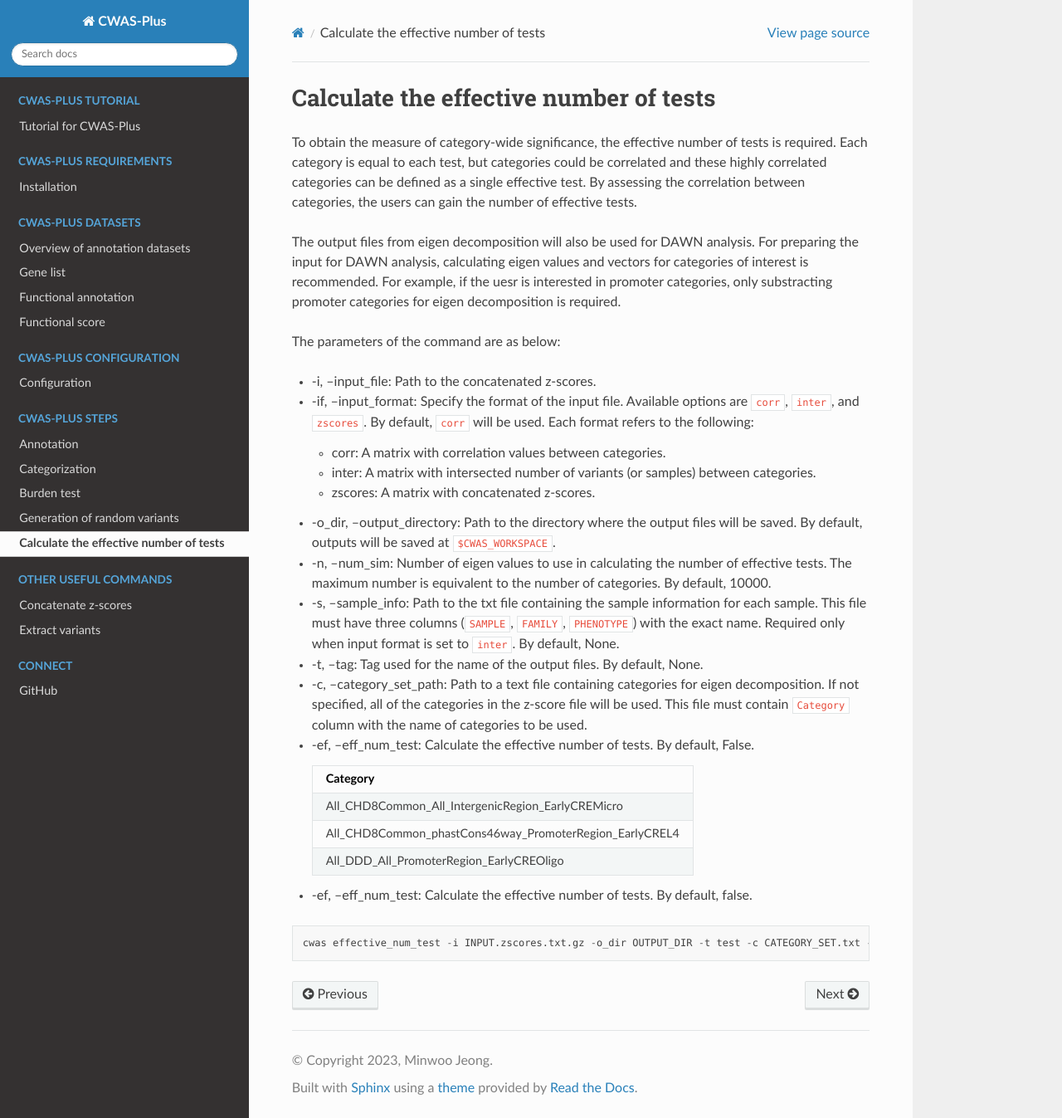
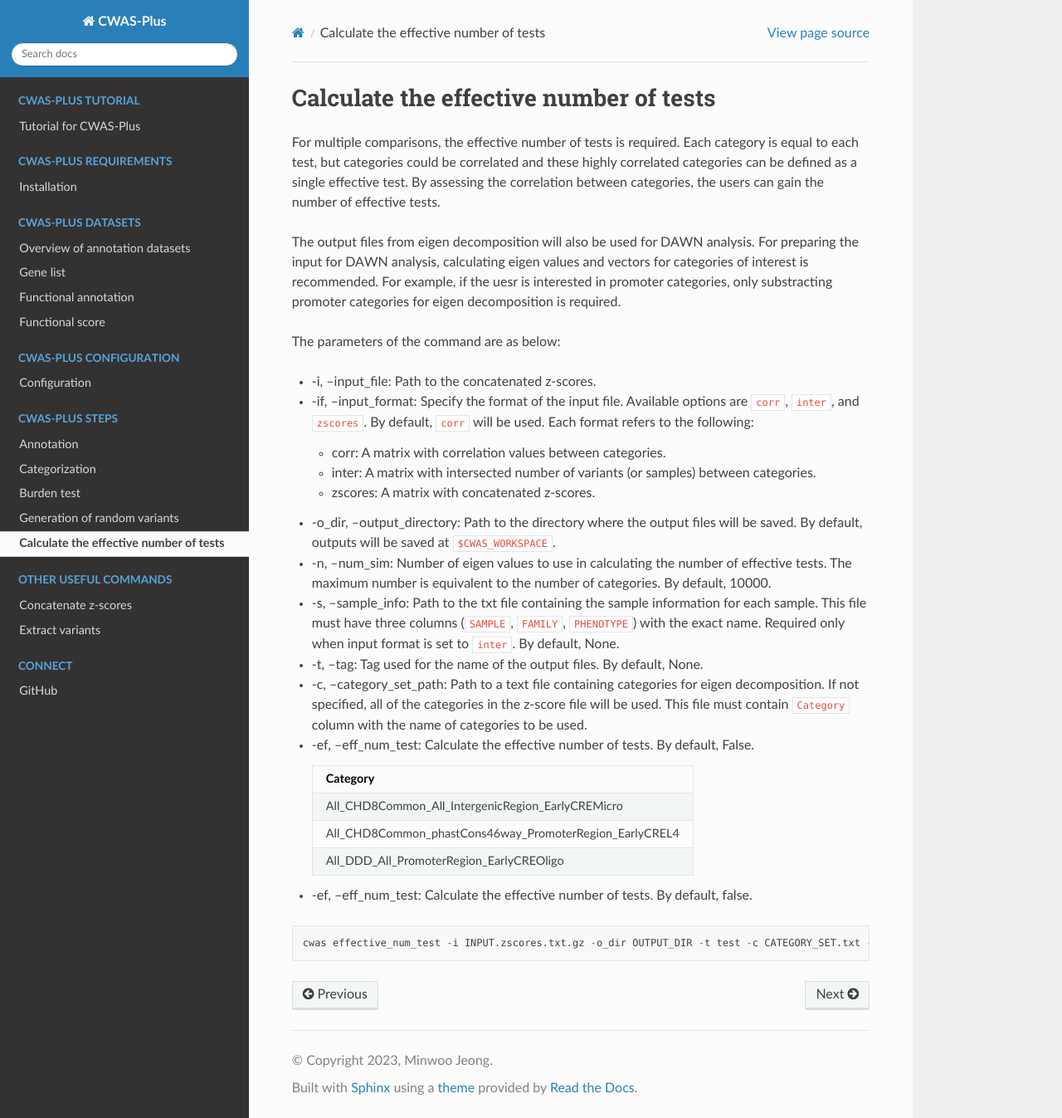
Before and after one commit to joonan-lab/cwas, a Sphinx documentation site: the page built from docs/steps/effective_num_test.rst, in a window 1280 px wide and 1347 px high. Shown: the whole window at 83% size. Built offline with Sphinx 7.4.7 and the Read the Docs theme 2.0.0, drawn with Linux system fonts in a browser that asks for light colours.

Commit message:
Update effective_num_test.rst

```diff
--- a/docs/steps/effective_num_test.rst
+++ b/docs/steps/effective_num_test.rst
@@ -4,7 +4,7 @@
 Calculate the effective number of tests
 ========================================
 
-To obtain the measure of category-wide significance, the effective number of tests is required. Each category is equal to each test, but categories could be correlated and these highly correlated categories can be defined as a single effective test. By assessing the correlation between categories, the users can gain the number of effective tests.
+For multiple comparisons, the effective number of tests is required. Each category is equal to each test, but categories could be correlated and these highly correlated categories can be defined as a single effective test. By assessing the correlation between categories, the users can gain the number of effective tests.
 
 The output files from eigen decomposition will also be used for DAWN analysis. For preparing the input for DAWN analysis, calculating eigen values and vectors for categories of interest is recommended. For example, if the uesr is interested in promoter categories, only substracting promoter categories for eigen decomposition is required.
 
```
